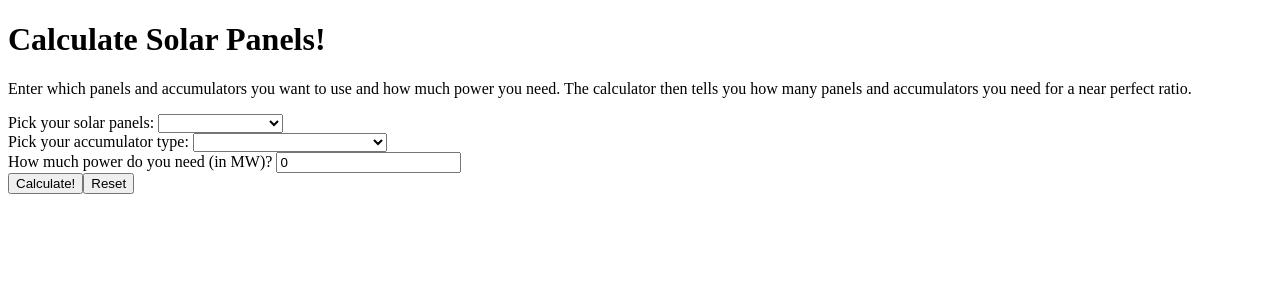
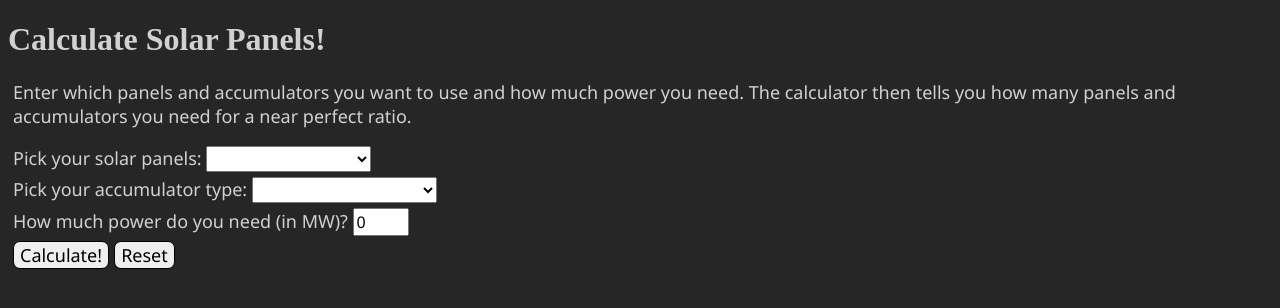
Before and after one commit to Yagnnoz/angular-factorio-calculator, an Angular app: page / in a window 1280 px wide. Shown: the top 308 px of the page. Built offline with nearby package versions, Linux system fonts and the light colour scheme.

Commit message:
added bits of css added more solar panels and accumulator types

```diff
--- a/src/app/mock-accumulators.ts
+++ b/src/app/mock-accumulators.ts
@@ -1,8 +1,16 @@
 import {AccumulatorInterface} from "./accumulator-interface";
 
-export const ACCUMULATORS: AccumulatorInterface[] = [
-  {id: 1, name: 'Vanilla', capacityInMJ: 5},
-  {id: 2, name: 'Bobs High Capacity MK 1', capacityInMJ: 10},
-  {id: 3, name: 'Bobs High Capacity MK 2', capacityInMJ: 15},
-  {id: 4, name: 'Bobs High Capacity MK 3', capacityInMJ: 22.5}
-];
+export const ACC_VANILLA: AccumulatorInterface[] = [
+  {id: 1, name: 'Vanilla', capacityInMJ: 5}];
+
+export const ACC_BOBS: AccumulatorInterface[] = [
+  {id: 2, name: 'Slow MK 1', capacityInMJ: 4},
+  {id: 3, name: 'Slow MK 2', capacityInMJ: 6},
+  {id: 4, name: 'Slow MK 3', capacityInMJ: 9},
+  {id: 5, name: 'High Capacity MK 1', capacityInMJ: 10},
+  {id: 6, name: 'High Capacity MK 2', capacityInMJ: 15},
+  {id: 7, name: 'High Capacity MK 3', capacityInMJ: 22.5},
+  {id: 8, name: 'Fast MK 1', capacityInMJ: 4},
+  {id: 9, name: 'Fast MK 2', capacityInMJ: 6},
+  {id: 10, name: 'Fast MK 3', capacityInMJ: 9}
+]
--- a/src/app/mock-solarpanels.ts
+++ b/src/app/mock-solarpanels.ts
@@ -1,9 +1,19 @@
 import {SolarInterface} from "./solar-interface";
 
 
-export const SOLARPANELS: SolarInterface[] = [
-  {id: 1, name: 'Vanilla', powerInKW: 60},
-  {id: 2, name: 'Bobs Large MK 1', powerInKW: 107},
-  {id: 3, name: 'Bobs Large MK 2', powerInKW: 160},
-  {id: 4, name: 'Bobs Large MK 3', powerInKW: 240}
+export const Vanilla: SolarInterface[] = [
+  {id: 1, name: 'Vanilla', powerInKW: 60}
 ];
+
+export const Bobs: SolarInterface[] = [
+  {id: 2, name: 'Bobs MK 1', powerInKW: 60},
+  {id: 3, name: 'Bobs MK 2', powerInKW: 90},
+  {id: 4, name: 'Bobs MK 3', powerInKW: 135},
+  {id: 5, name: 'Bobs Small MK 1', powerInKW: 26.67},
+  {id: 6, name: 'Bobs Small MK 2', powerInKW: 40},
+  {id: 7, name: 'Bobs Small MK 3', powerInKW: 60},
+  {id: 8, name: 'Bobs Large MK 1', powerInKW: 107},
+  {id: 9, name: 'Bobs Large MK 2', powerInKW: 160},
+  {id: 10, name: 'Bobs Large MK 3', powerInKW: 240},
+
+]
--- a/src/app/solar-calculator/solar-calculator.component.css
+++ b/src/app/solar-calculator/solar-calculator.component.css
@@ -0,0 +1,33 @@
+div{
+  margin: 5px 5px 5px 5px;
+}
+
+button{
+  margin: 0 5px 0 0;
+  appearance: none;
+  border: 1px solid black;
+  border-radius: 7px;
+  font-size: 18px;
+  font-family: "Segoe UI", serif;
+}
+
+p{
+  font-family: "Segoe UI",serif;
+  font-size: 18px;
+}
+
+label{
+  font-family: "Segoe UI", serif;
+  font-size: 18px;
+}
+
+select{
+  font-family: "Segoe UI", serif;
+  font-size: 16px;
+}
+
+input[type="number"]{
+  font-family: "Segoe UI", serif;
+  font-size: 16px;
+  width: 3rem;
+}
--- a/src/app/solar-calculator/solar-calculator.component.html
+++ b/src/app/solar-calculator/solar-calculator.component.html
@@ -6,15 +6,24 @@
 <div class="solarPanelChooser">
   <label for="solarChoose">Pick your solar panels: </label>
   <select id="solarChoose" [(ngModel)]="selectedPanel">
-    <option *ngFor="let panel of panels; let i = index" [ngValue]="panel" [selected]="i==0">{{panel.name}}</option>
+    <optgroup label="Vanilla">
+      <option *ngFor="let panel of panelsVanilla;" [ngValue]="panel" selected=>{{panel.name}}</option>
+    </optgroup>
+    <optgroup label="Bobs Panels">
+      <option *ngFor="let panel of panelsBobs" [ngValue]="panel">{{panel.name}}</option>
+    </optgroup>
   </select>
 </div>
 
 <div class="accumulatorChooser">
   <label for="accumulatorChoose">Pick your accumulator type: </label>
   <select id="accumulatorChoose" [(ngModel)]="selectedAccumulator">
-    <option *ngFor="let accumulator of accumulators; let i= index" [ngValue]="accumulator"
-            [selected]="i==0">{{accumulator.id}} - {{accumulator.name}}</option>
+    <optgroup label="Vanilla">
+      <option *ngFor="let accumulator of accumulatorsVanilla" [ngValue]="accumulator">{{accumulator.name}}</option>
+    </optgroup>
+    <optgroup label="Bobs">
+      <option *ngFor="let accumulator of accumulatorsBobs" [ngValue]="accumulator">{{accumulator.name}}</option>
+    </optgroup>
   </select>
 </div>
 
@@ -31,8 +40,10 @@
 
 
 <div class="result" *ngIf="result">
-  <p>In order to get {{powerNeeded}}MW of power with {{selectedPanel.name}} type solar panels
-    and {{selectedAccumulator.name}}
-    type accumulators you need {{neededSolarPanels}} solar panels and {{neededAccumulators}} accumulators. <br>
+  <p>In order to get <span class="res_pwrNeeded">{{powerNeeded}}</span>MW of power with <span
+    class="res_selPanel">{{selectedPanel.name}}</span> type solar panels
+    and <span class="sel_Accumulator">{{selectedAccumulator.name}} </span>
+    type accumulators you need <span class="amount">{{neededSolarPanels}}</span> solar panels and <span
+      class="amount">{{neededAccumulators}}</span> accumulators. <br>
     Results are always rounded up to the next integer.</p>
 </div>
--- a/src/app/solar-calculator/solar-calculator.component.ts
+++ b/src/app/solar-calculator/solar-calculator.component.ts
@@ -1,6 +1,6 @@
 import {Component, OnInit} from '@angular/core';
-import {SOLARPANELS} from "../mock-solarpanels";
-import {ACCUMULATORS} from "../mock-accumulators";
+import {Bobs, Vanilla} from "../mock-solarpanels";
+import {ACC_BOBS, ACC_VANILLA} from "../mock-accumulators";
 import {SolarInterface} from "../solar-interface";
 import {AccumulatorInterface} from "../accumulator-interface";
 
@@ -11,8 +11,10 @@ import {AccumulatorInterface} from "../accumulator-interface";
 })
 export class SolarCalculatorComponent implements OnInit {
 
-  panels = SOLARPANELS;
-  accumulators = ACCUMULATORS;
+  panelsVanilla = Vanilla;
+  panelsBobs = Bobs;
+  accumulatorsVanilla = ACC_VANILLA;
+  accumulatorsBobs = ACC_BOBS;
   selectedPanel!: SolarInterface;
   selectedAccumulator!: AccumulatorInterface;
   powerNeeded: number = 0;
@@ -38,7 +40,7 @@ export class SolarCalculatorComponent implements OnInit {
 
     //first validate input number
 
-    if (!isNaN(this.powerNeeded) && this.powerNeeded>0) {
+    if (!isNaN(this.powerNeeded) && this.powerNeeded > 0) {
       this.neededJoule = this.calculateNeededJoule(this.powerNeeded);
       this.calculatedRatio = this.calculateRatio();
       this.neededSolarPanels = this.calculateNeededSolarPanels(this.neededJoule);
--- a/src/styles.css
+++ b/src/styles.css
@@ -1 +1,6 @@
 /* You can add global styles to this file, and also import other style files */
+
+body{
+  background-color: #262626;
+  color: #d1d1d1;
+}
```
